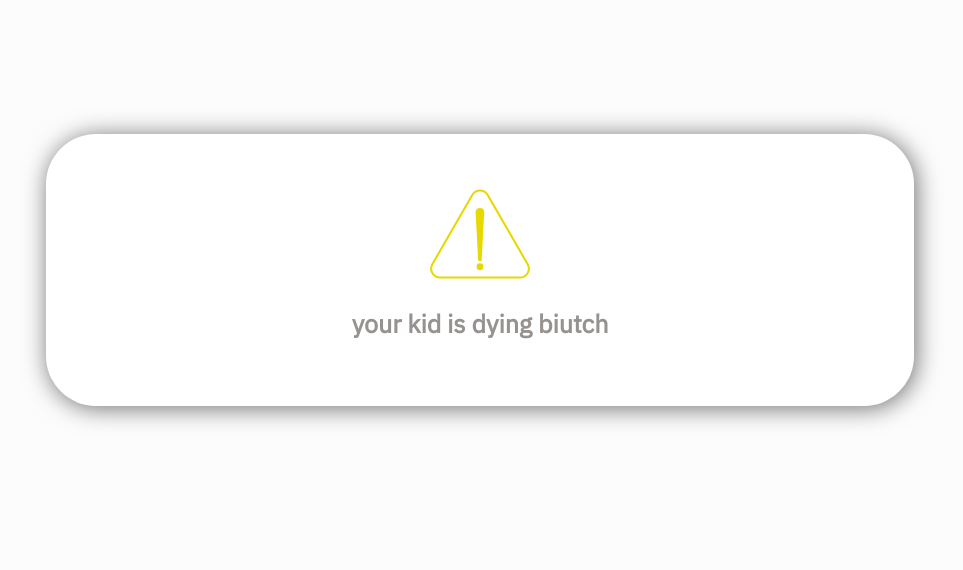
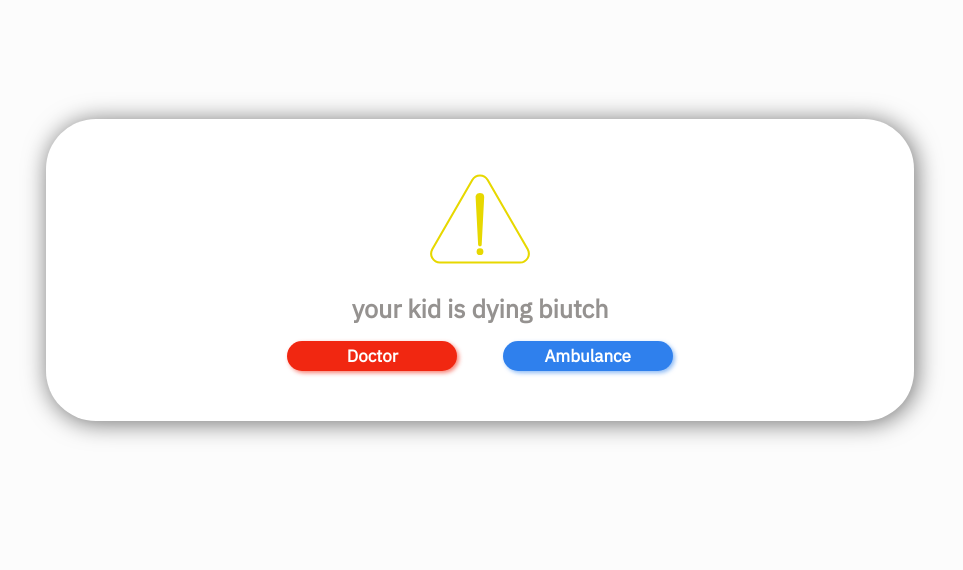
Before and after one commit to HrishiGulhane/baby_monitor, a website built with Parcel: page window/index.html in a window 1280 px wide. Shown: the part 130-700 px from the top of the page, without its empty margins (160-1123 px from the left). Built offline with nearby package versions, Linux system fonts and the light colour scheme.

Commit message:
back to electron

```diff
--- a/window/css/style.css
+++ b/window/css/style.css
@@ -443,9 +443,24 @@ div#warning svg{
 div#warning svg .fill{
     fill: rgb(231, 216, 0);
 }
+#action{
+    text-align: center;
 
+}
 
 h1#final{
     text-align: center;
     font-size: 25px;
 }
+
+button#emergency{
+    background-color: #f12711;
+    margin: 0 20px;
+    box-shadow: 2px 2px 4px #f1271193;
+
+}
+button#police{
+    background-color: #2F80ED;
+    margin: 0 20px;
+    box-shadow: 2px 2px 4px rgba(47, 129, 237, 0.541);
+}
--- a/window/index.html
+++ b/window/index.html
@@ -15,8 +15,10 @@
     <div id="wrapper">
         <div id="welcome_screen">
             <div id="screenLogo">
-                        <svg version="1.1" id="Layer_1" xmlns="http://www.w3.org/2000/svg" xmlns:xlink="http://www.w3.org/1999/xlink" x="0px" y="0px"
-                        viewBox="0 0 100 100" style="enable-background:new 0 0 100 100;" xml:space="preserve"><g><path class="fill" d="M50,0c13.8,0,26.3,5.6,35.3,14.7c9.1,9,14.7,21.6,14.7,35.3s-5.6,26.3-14.7,35.3C76.3,94.4,63.8,100,50,100
+                <svg version="1.1" id="Layer_1" xmlns="http://www.w3.org/2000/svg" xmlns:xlink="http://www.w3.org/1999/xlink"
+                    x="0px" y="0px" viewBox="0 0 100 100" style="enable-background:new 0 0 100 100;" xml:space="preserve">
+                    <g>
+                        <path class="fill" d="M50,0c13.8,0,26.3,5.6,35.3,14.7c9.1,9,14.7,21.6,14.7,35.3s-5.6,26.3-14.7,35.3C76.3,94.4,63.8,100,50,100
                            c-13.9,0-26.3-5.6-35.4-14.7C5.6,76.3,0,63.8,0,50s5.6-26.3,14.6-35.3C23.7,5.6,36.1,0,50,0z M62.9,73.7c1.1-0.5,2.4-0.1,3,1.1
                            c0.5,1.1,0,2.4-1.1,3c-8.7,4.2-18.5,4.8-29.6,0C34,77.4,33.5,76,34,74.9c0.5-1.2,1.8-1.7,3-1.2C46.8,77.9,55.3,77.4,62.9,73.7z
                             M32.2,42.4c2.1,0,3.7,2.6,3.7,5.9c0,3.2-1.6,5.9-3.7,5.9c-2,0-3.7-2.6-3.7-5.9C28.5,45.1,30.2,42.4,32.2,42.4z M67.7,42.4
@@ -27,7 +29,7 @@
                            c-1.5,1.5-3.7,2.4-6.5,2.5c-3.6,0-6.2-0.8-8.1-2.2c-1.8-1.4-2.9-3.3-3.3-5.4c-0.4-2-0.1-4.2,0.7-6.4c1.3-3.9,4.3-7.8,8.4-10.6
                            c1.5-1.1,3.3-2,5.3-2.7c-1.3-0.1-2.7-0.1-4-0.1c-12.6,0-24,5.1-32.2,13.3S4.5,37.5,4.5,50s5.1,23.9,13.3,32.2
                            C26,90.4,37.4,95.5,50,95.5c12.5,0,23.9-5.1,32.1-13.3c8.3-8.3,13.3-19.6,13.3-32.2s-5.1-24-13.3-32.2
-                           C78.7,14.4,74.9,11.6,70.5,9.4z"/>
+                           C78.7,14.4,74.9,11.6,70.5,9.4z" />
                     </g>
                 </svg>
             </div>
@@ -45,8 +47,10 @@
     <div id="wrapper_home">
         <div id="nav">
             <div id="navLogo">
-                    <svg version="1.1" id="Layer_1" xmlns="http://www.w3.org/2000/svg" xmlns:xlink="http://www.w3.org/1999/xlink" x="0px" y="0px"
-                    viewBox="0 0 100 100" style="enable-background:new 0 0 100 100;" xml:space="preserve"><g><path class="fill" d="M50,0c13.8,0,26.3,5.6,35.3,14.7c9.1,9,14.7,21.6,14.7,35.3s-5.6,26.3-14.7,35.3C76.3,94.4,63.8,100,50,100
+                <svg version="1.1" id="Layer_1" xmlns="http://www.w3.org/2000/svg" xmlns:xlink="http://www.w3.org/1999/xlink"
+                    x="0px" y="0px" viewBox="0 0 100 100" style="enable-background:new 0 0 100 100;" xml:space="preserve">
+                    <g>
+                        <path class="fill" d="M50,0c13.8,0,26.3,5.6,35.3,14.7c9.1,9,14.7,21.6,14.7,35.3s-5.6,26.3-14.7,35.3C76.3,94.4,63.8,100,50,100
                        c-13.9,0-26.3-5.6-35.4-14.7C5.6,76.3,0,63.8,0,50s5.6-26.3,14.6-35.3C23.7,5.6,36.1,0,50,0z M62.9,73.7c1.1-0.5,2.4-0.1,3,1.1
                        c0.5,1.1,0,2.4-1.1,3c-8.7,4.2-18.5,4.8-29.6,0C34,77.4,33.5,76,34,74.9c0.5-1.2,1.8-1.7,3-1.2C46.8,77.9,55.3,77.4,62.9,73.7z
                         M32.2,42.4c2.1,0,3.7,2.6,3.7,5.9c0,3.2-1.6,5.9-3.7,5.9c-2,0-3.7-2.6-3.7-5.9C28.5,45.1,30.2,42.4,32.2,42.4z M67.7,42.4
@@ -57,7 +61,7 @@
                        c-1.5,1.5-3.7,2.4-6.5,2.5c-3.6,0-6.2-0.8-8.1-2.2c-1.8-1.4-2.9-3.3-3.3-5.4c-0.4-2-0.1-4.2,0.7-6.4c1.3-3.9,4.3-7.8,8.4-10.6
                        c1.5-1.1,3.3-2,5.3-2.7c-1.3-0.1-2.7-0.1-4-0.1c-12.6,0-24,5.1-32.2,13.3S4.5,37.5,4.5,50s5.1,23.9,13.3,32.2
                        C26,90.4,37.4,95.5,50,95.5c12.5,0,23.9-5.1,32.1-13.3c8.3-8.3,13.3-19.6,13.3-32.2s-5.1-24-13.3-32.2
-                       C78.7,14.4,74.9,11.6,70.5,9.4z"/>
+                       C78.7,14.4,74.9,11.6,70.5,9.4z" />
                     </g>
                 </svg>
             </div>
@@ -109,27 +113,32 @@
         <div id="wrapper_alert">
             <div id="alert">
                 <div id="warning">
-                        <svg version="1.1" id="Layer_1" xmlns="http://www.w3.org/2000/svg" xmlns:xlink="http://www.w3.org/1999/xlink" x="0px" y="0px"
-                        viewBox="0 0 100 100" style="enable-background:new 0 0 100 100;" xml:space="preserve">
+                    <svg version="1.1" id="Layer_1" xmlns="http://www.w3.org/2000/svg" xmlns:xlink="http://www.w3.org/1999/xlink"
+                        x="0px" y="0px" viewBox="0 0 100 100" style="enable-background:new 0 0 100 100;" xml:space="preserve">
                         <g id="Layer_2_1_">
                             <g>
                                 <g>
                                     <path class="fill" d="M90,94.6H10c-3.6,0-6.8-1.9-8.6-5s-1.8-6.8,0-9.9l40-69.3c1.8-3.1,5-5,8.6-5s6.8,1.9,8.6,5l40,69.3
                                    c1.8,3.1,1.8,6.8,0,9.9C96.9,92.7,93.6,94.6,90,94.6z M50,7.4c-2.8,0-5.4,1.5-6.8,4l-40,69.3c-1.4,2.5-1.4,5.4,0,7.9s4,4,6.8,4
-                                   h80c2.9,0,5.4-1.5,6.8-3.9c1.4-2.5,1.4-5.4,0-7.9l-40-69.3C55.4,8.9,52.9,7.4,50,7.4z"/>
+                                   h80c2.9,0,5.4-1.5,6.8-3.9c1.4-2.5,1.4-5.4,0-7.9l-40-69.3C55.4,8.9,52.9,7.4,50,7.4z" />
                                 </g>
                                 <g>
                                     <path class="fill" d="M50,77.3c-1,0-1.9-0.8-1.9-1.9l-2.5-47.3c0-1,0.6-4.2,4.3-4.2c4.3,0,4.3,3.2,4.3,4.2l-2.5,47.3
-                                   C51.9,76.5,51,77.3,50,77.3z"/>
+                                   C51.9,76.5,51,77.3,50,77.3z" />
                                 </g>
-                           <circle class="fill" cx="50" cy="82.7" r="3.4"/>
+                                <circle class="fill" cx="50" cy="82.7" r="3.4" />
                             </g>
                         </g>
                     </svg>
                 </div>
+                <div id="action">
                     <h1 id="final">
                         your kid is dying biutch
                     </h1>
+                    <button id="emergency">Doctor</button>
+                    <button id="police">Ambulance</button>
+                </div>
+
             </div>
 
         </div>
--- a/window/js/interface.js
+++ b/window/js/interface.js
@@ -11,7 +11,7 @@ var c_name;
 var p_name;
 $(document).ready(function () {
     $('#wrapper_home').hide(0);
-    // $('#wrapper').hide(0);
+    $('#wrapper').show(0);
     $('#wrapper_alert').hide(0);
 
     uiSequence();
@@ -20,7 +20,7 @@ $(document).ready(function () {
 
 function uiSequence() {
 
-    $('#welcome_screen').fadeIn(6000);
+    $('#wrapper').fadeIn(600);
      login();
 
 
```
Lines whose indentation alone changed are shown as unchanged.
